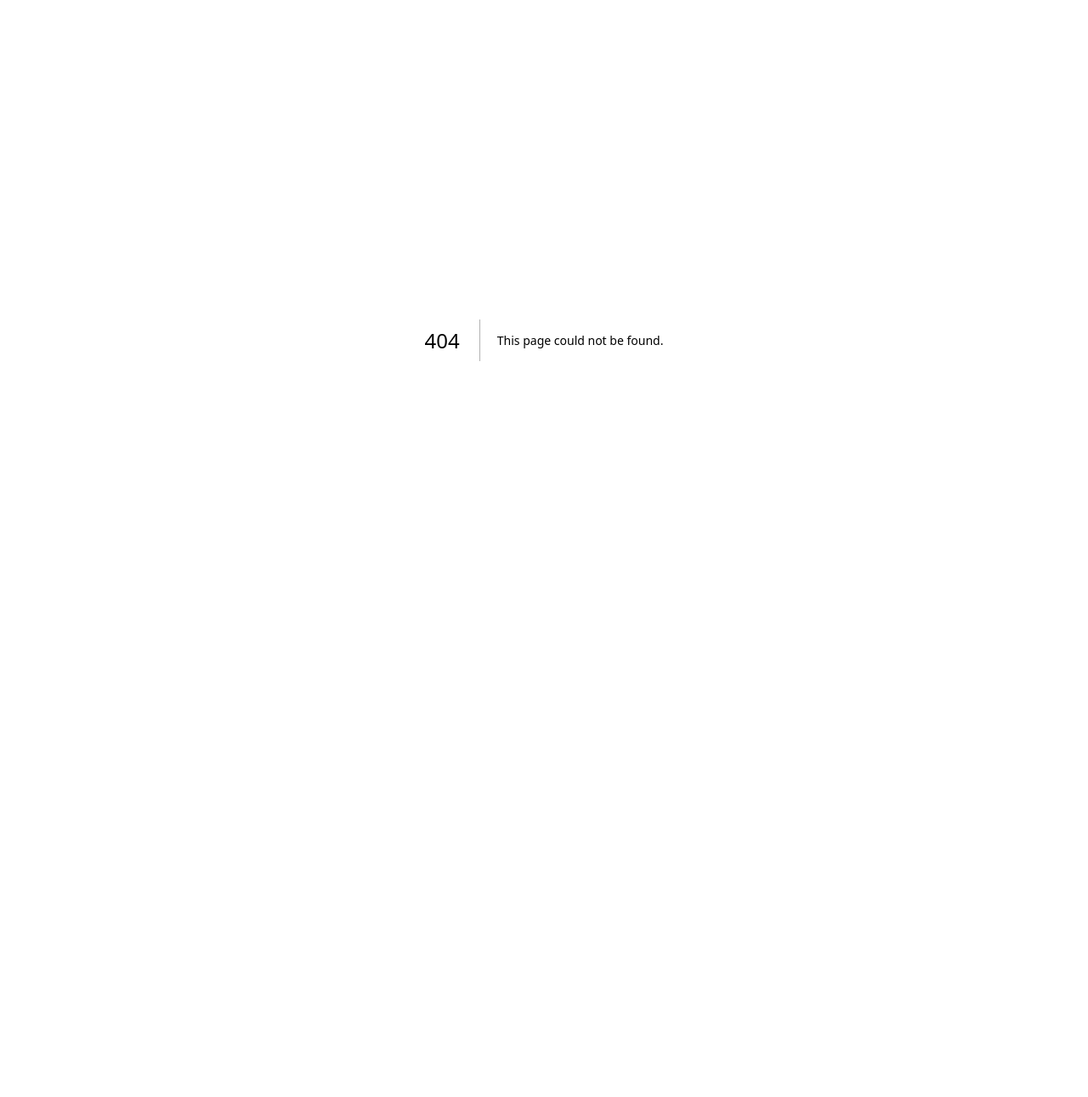
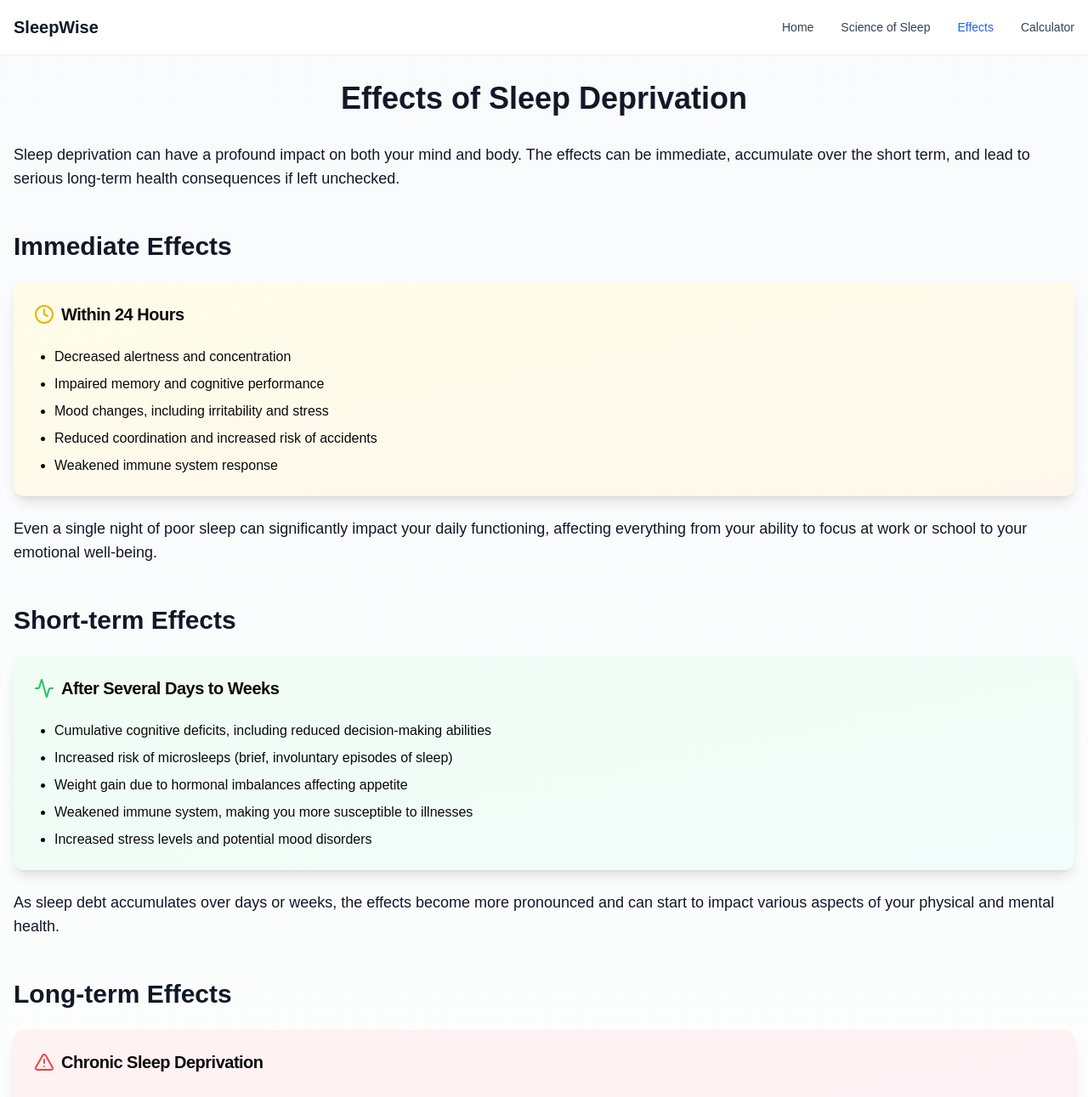
Before and after one commit to abram0v1ch/sleep-diplomat, a Next.js app: page /sleep-deprivation-effects in a window 1280 px wide. Before the commit this address had no page. Shown: the top 1291 px of the page at 85% size. Before the commit the page ends 800 px from the top, so only its background shows below. Built offline with nearby package versions, Linux system fonts and the light colour scheme.

Commit message:
Sleep deprivation effects

```diff
--- /dev/null
+++ b/app/sleep-deprivation-effects/page.tsx
@@ -0,0 +1,165 @@
+'use client'
+
+import { Button } from "@/components/ui/button"
+import { Card, CardContent, CardHeader, CardTitle } from "@/components/ui/card"
+import { Clock, Activity, AlertTriangle, Brain, Heart, Coffee, Frown } from 'lucide-react'
+
+export default function EffectsOfSleepDeprivationPage() {
+  return (
+    <div className="min-h-screen bg-gradient-to-b from-gray-50 to-white text-gray-900">
+      <header className="bg-white shadow-sm">
+        <div className="container mx-auto px-4">
+          <div className="flex items-center justify-between h-16">
+            <a href="/" className="text-xl font-semibold text-gray-900">SleepWise</a>
+            <nav className="hidden md:flex space-x-8">
+              <a href="/" className="text-sm font-medium text-gray-700 hover:text-gray-900 transition-colors">Home</a>
+              <a href="#" className="text-sm font-medium text-gray-700 hover:text-gray-900 transition-colors">Science of Sleep</a>
+              <a href="#" className="text-sm font-medium text-blue-600 hover:text-blue-800 transition-colors">Effects</a>
+              <a href="#" className="text-sm font-medium text-gray-700 hover:text-gray-900 transition-colors">Calculator</a>
+            </nav>
+          </div>
+        </div>
+      </header>
+
+      <main className="container mx-auto px-4 py-8">
+        <h1 className="text-4xl font-bold mb-8 text-center">Effects of Sleep Deprivation</h1>
+
+        <section className="mb-12">
+          <p className="text-lg mb-4">
+            Sleep deprivation can have a profound impact on both your mind and body. The effects can be immediate,
+            accumulate over the short term, and lead to serious long-term health consequences if left unchecked.
+          </p>
+        </section>
+
+        <section className="mb-12">
+          <h2 className="text-3xl font-semibold mb-6">Immediate Effects</h2>
+          <Card className="bg-gradient-to-br from-yellow-50 to-orange-50 border-none shadow-lg mb-6">
+            <CardHeader>
+              <CardTitle className="flex items-center text-xl">
+                <Clock className="w-6 h-6 mr-2 text-yellow-500" />
+                Within 24 Hours
+              </CardTitle>
+            </CardHeader>
+            <CardContent>
+              <ul className="list-disc pl-6 space-y-2">
+                <li>Decreased alertness and concentration</li>
+                <li>Impaired memory and cognitive performance</li>
+                <li>Mood changes, including irritability and stress</li>
+                <li>Reduced coordination and increased risk of accidents</li>
+                <li>Weakened immune system response</li>
+              </ul>
+            </CardContent>
+          </Card>
+          <p className="text-lg">
+            Even a single night of poor sleep can significantly impact your daily functioning, affecting everything
+            from your ability to focus at work or school to your emotional well-being.
+          </p>
+        </section>
+
+        <section className="mb-12">
+          <h2 className="text-3xl font-semibold mb-6">Short-term Effects</h2>
+          <Card className="bg-gradient-to-br from-green-50 to-teal-50 border-none shadow-lg mb-6">
+            <CardHeader>
+              <CardTitle className="flex items-center text-xl">
+                <Activity className="w-6 h-6 mr-2 text-green-500" />
+                After Several Days to Weeks
+              </CardTitle>
+            </CardHeader>
+            <CardContent>
+              <ul className="list-disc pl-6 space-y-2">
+                <li>Cumulative cognitive deficits, including reduced decision-making abilities</li>
+                <li>Increased risk of microsleeps (brief, involuntary episodes of sleep)</li>
+                <li>Weight gain due to hormonal imbalances affecting appetite</li>
+                <li>Weakened immune system, making you more susceptible to illnesses</li>
+                <li>Increased stress levels and potential mood disorders</li>
+              </ul>
+            </CardContent>
+          </Card>
+          <p className="text-lg">
+            As sleep debt accumulates over days or weeks, the effects become more pronounced and can start to impact
+            various aspects of your physical and mental health.
+          </p>
+        </section>
+
+        <section className="mb-12">
+          <h2 className="text-3xl font-semibold mb-6">Long-term Effects</h2>
+          <Card className="bg-gradient-to-br from-red-50 to-pink-50 border-none shadow-lg mb-6">
+            <CardHeader>
+              <CardTitle className="flex items-center text-xl">
+                <AlertTriangle className="w-6 h-6 mr-2 text-red-500" />
+                Chronic Sleep Deprivation
+              </CardTitle>
+            </CardHeader>
+            <CardContent>
+              <ul className="list-disc pl-6 space-y-2">
+                <li>Increased risk of cardiovascular diseases, including hypertension and heart disease</li>
+                <li>Higher likelihood of developing type 2 diabetes</li>
+                <li>Compromised immune function, leading to frequent illnesses</li>
+                <li>Increased risk of obesity and associated health problems</li>
+                <li>Higher risk of mental health disorders, including depression and anxiety</li>
+                <li>Potential cognitive decline and increased risk of neurodegenerative diseases</li>
+              </ul>
+            </CardContent>
+          </Card>
+          <p className="text-lg">
+            Chronic sleep deprivation can have severe, long-lasting effects on your health, potentially contributing
+            to serious medical conditions and reducing overall quality of life.
+          </p>
+        </section>
+
+        <section className="mb-12">
+          <h2 className="text-3xl font-semibold mb-6">Impact on Different Aspects of Health</h2>
+          <div className="grid md:grid-cols-3 gap-8">
+            <Card>
+              <CardHeader>
+                <CardTitle className="flex items-center text-lg">
+                  <Brain className="w-5 h-5 mr-2 text-purple-500" />
+                  Cognitive Function
+                </CardTitle>
+              </CardHeader>
+              <CardContent>
+                <p>Impaired attention, decision-making, and problem-solving skills. Reduced learning and memory consolidation.</p>
+              </CardContent>
+            </Card>
+            <Card>
+              <CardHeader>
+                <CardTitle className="flex items-center text-lg">
+                  <Heart className="w-5 h-5 mr-2 text-red-500" />
+                  Physical Health
+                </CardTitle>
+              </CardHeader>
+              <CardContent>
+                <p>Increased risk of obesity, diabetes, and cardiovascular diseases. Weakened immune system and slower recovery.</p>
+              </CardContent>
+            </Card>
+            <Card>
+              <CardHeader>
+                <CardTitle className="flex items-center text-lg">
+                  <Frown className="w-5 h-5 mr-2 text-yellow-500" />
+                  Mental Health
+                </CardTitle>
+              </CardHeader>
+              <CardContent>
+                <p>Higher risk of mood disorders, anxiety, and depression. Reduced emotional regulation and stress resilience.</p>
+              </CardContent>
+            </Card>
+          </div>
+        </section>
+
+        <section className="text-center">
+          <h2 className="text-3xl font-semibold mb-6">Take Action for Better Sleep</h2>
+          <p className="text-lg mb-6">Don't let sleep deprivation impact your health and well-being. Start improving your sleep habits today.</p>
+          <Button className="bg-gradient-to-r from-blue-500 to-purple-600 text-white hover:from-blue-600 hover:to-purple-700 transition-all duration-300 transform hover:scale-105 shadow-lg">
+            Try Our Sleep Calculator
+          </Button>
+        </section>
+      </main>
+
+      <footer className="bg-gray-100 py-8 text-center text-gray-600 mt-12">
+        <div className="container mx-auto px-4">
+          <p>&copy; 2023 SleepWise. All rights reserved.</p>
+        </div>
+      </footer>
+    </div>
+  )
+}
```
